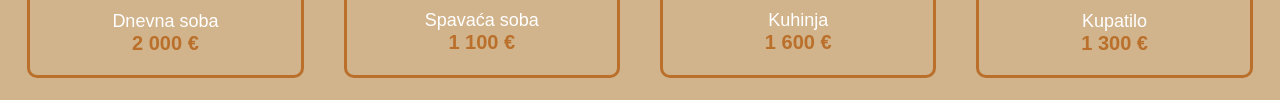
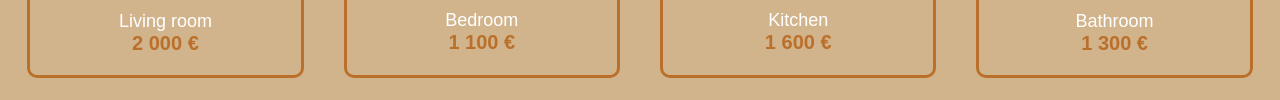
Before and after one commit to emilija256/magic-of-interiors, a plain HTML site: page index.html in a window 1280 px wide. Shown: the part 2765-2865 px from the top of the page. Drawn offline with nearby package versions, Linux system fonts and the light colour scheme; a web font is replaced by a local one.

Commit message:
Update index.html

```diff
--- a/index.html
+++ b/index.html
@@ -124,22 +124,22 @@
 		<div id="cene_usluga">
 			<div class="primer_cene">
 				<img src="assets/img/dnevnasoba4.webp" alt="dnevnasoba4"/>
-				<p>Dnevna soba</p>
+				<p>Living room</p>
 				<b>2 000 €</b>
 			</div>
 			<div class="primer_cene">
 				<img src="assets/img/spavacasoba4.jpeg" alt="spavacasoba4"/>
-				<p>Spavaća soba</p>
+				<p>Bedroom</p>
 				<b>1 100 €</b>
 			</div>
 			<div class="primer_cene">
 				<img src="assets/img/kuhinja4.webp" alt="kuhinja4"/>
-				<p>Kuhinja</p>
+				<p>Kitchen</p>
 				<b>1 600 €</b>
 			</div>
 			<div class="primer_cene">
 				<img src="assets/img/kupatilo4.webp" alt="kupatilo4"/>
-				<p>Kupatilo</p>
+				<p>Bathroom</p>
 				<b>1 300 €</b>
 			</div>
 		</div>
```
